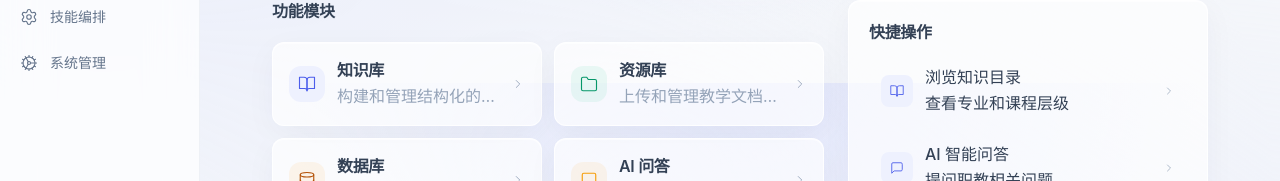
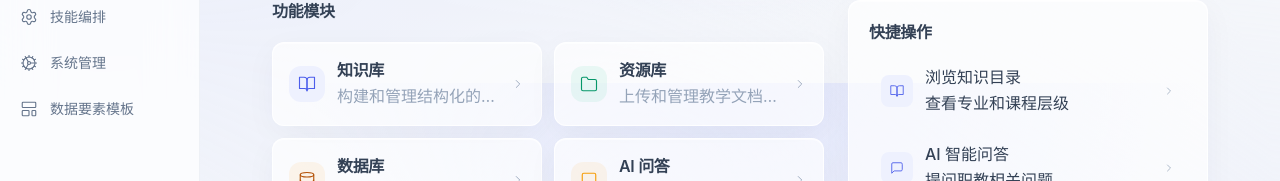
Before and after one commit to MarkDanile/MetaEduBase, a Vue app in the folder packages/web/: page / in a window 1280 px wide. Shown: the part 317-498 px from the top of the page. Built offline with nearby package versions, Linux system fonts and the light colour scheme; no server answers; sample sign-in values are in the browser's storage; what @tanstack/vue-query would draw is missing.

Commit message:
feat(web): add /admin/template route and menu entry

```diff
--- a/packages/web/src/app/router.ts
+++ b/packages/web/src/app/router.ts
@@ -51,6 +51,12 @@ const routes: RouteRecordRaw[] = [
         name: "admin",
         component: () => import("@/views/admin/AdminView.vue"),
       },
+      {
+        path: "admin/template",
+        name: "TemplateManagement",
+        component: () => import("@/views/admin/TemplateListView.vue"),
+        meta: { title: "数据要素模板", requiresAuth: true },
+      },
     ],
   },
 ];
--- a/packages/web/src/views/LayoutView.vue
+++ b/packages/web/src/views/LayoutView.vue
@@ -138,6 +138,7 @@ import {
   ChevronUp,
   Cog,
   User,
+  LayoutTemplate,
 } from "lucide-vue-next";
 import { useThemeStore, type ThemeId } from "@/stores/theme";
 
@@ -167,6 +168,7 @@ const navItems: { title: string; route: string; icon: Component }[] = [
   { title: "AI 问答", route: "/ai-chat", icon: MessageSquare },
   { title: "技能编排", route: "/skill-editor", icon: Settings },
   { title: "系统管理", route: "/admin", icon: Cog },
+  { title: "数据要素模板", route: "/admin/template", icon: LayoutTemplate },
 ];
 
 function isActive(routePath: string) {
```
